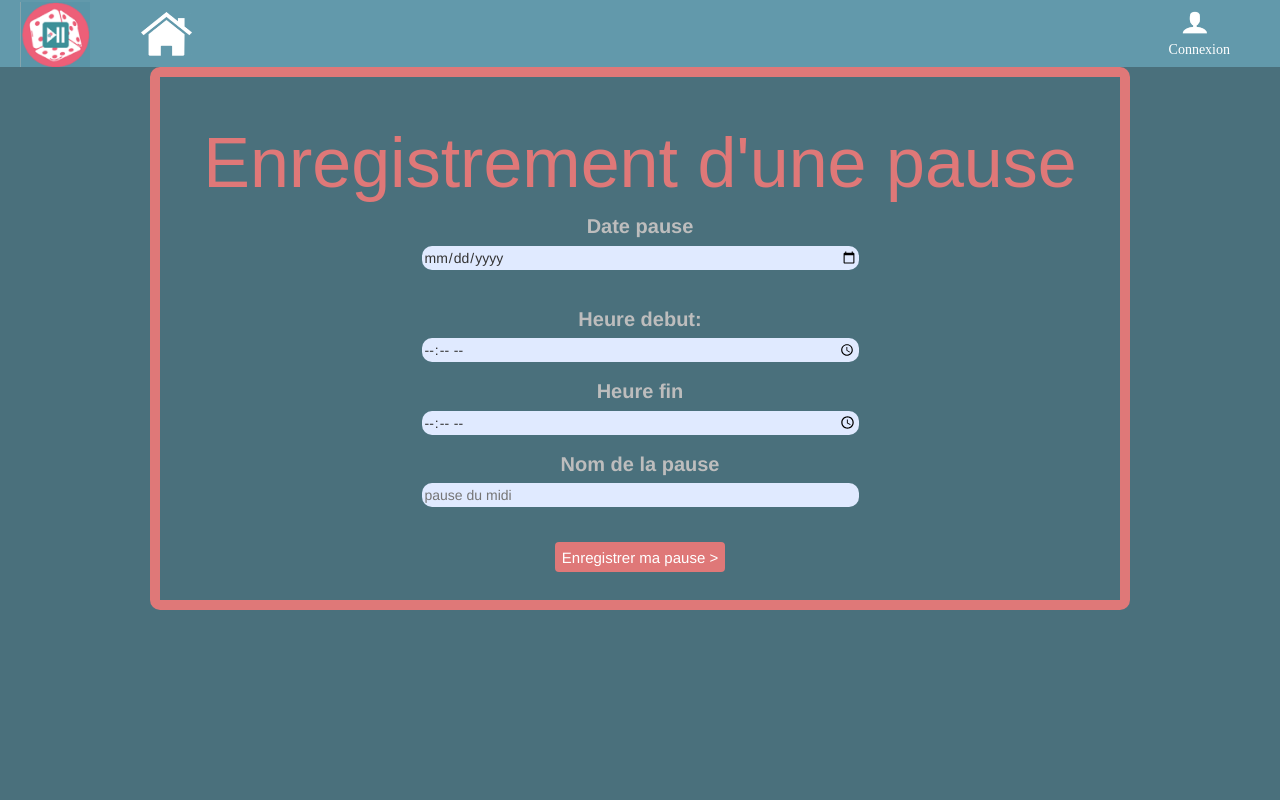
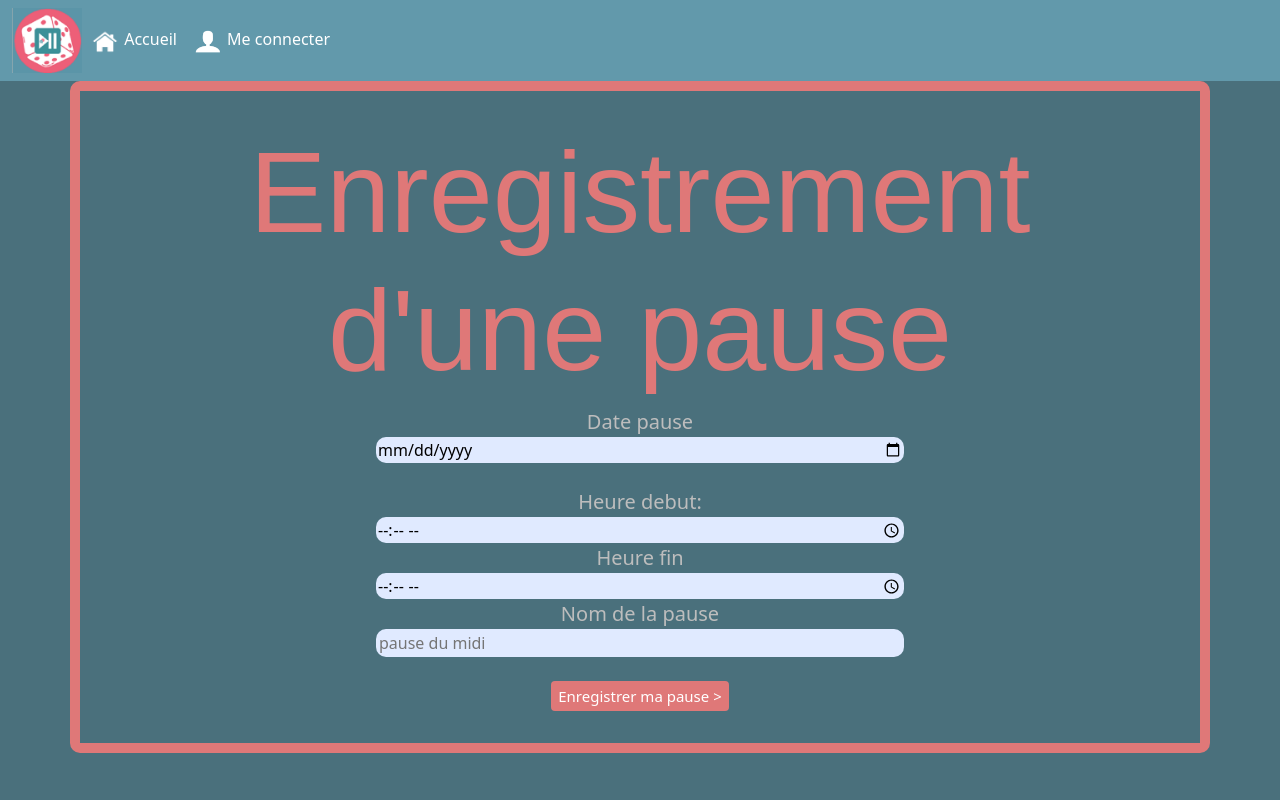
Before and after one commit to ZeynaRR/TimeToBreak, a PHP site: page /gitTimeToBreak/view/interfaceSavingPause.php?action=inscription in a window 1280 px wide. Run offline with PHP 8.4, Linux system fonts and the light colour scheme.

Commit message:
Début responsive
refonte des différentes pages pour le responsif (bootstrap 5)

```diff
--- a/ressources/css/generalCss.css
+++ b/ressources/css/generalCss.css
@@ -12,15 +12,9 @@
     --arrondiInput: 10px;
 }
 
-h1 {
-    text-align: center;
-    color: var(--rose);
-    font-size: 70px;
-    font-weight: 400;
-}
 
 body {
-    background-color: var(--background);
+    background-color: var(--background) !important;
 }
 
 header {
@@ -36,7 +30,7 @@ h1 {
     text-align: center;
     color: var(--rose);
     font-family: "Arial";
-    font-size: 70px;
+    font-size: 9vw !important;
 }
 .centered {
     display: flex;
@@ -48,54 +42,32 @@ img[class="logoTTB"] {
     height: 65px;
     width: 70px;
     background-color: transparent;
-    margin-top:2px;
-    /*margin-bottom:5px;*/
-    margin-left: 20px;
 }
 
 img[class="logoHome"] {
-    height: 55px;
-    width: 65px;
+    height: 25px;
+    width: 30px;
     background-color: transparent;
-    margin-top:5px;
-    margin-bottom:5px;
-    margin-left: 40px;
 }
 
 img[class="logoDisconnection"] {
     height: 25px;
     width: 30px;
     background-color: transparent;
-    margin-top:10px;
-    margin-bottom:20px;
-    position:absolute;
-    right:70px;
 }
 
 a[class="disconnection"] {
-    position:absolute;
-    right:35px;
-    margin-top:40px;
-    margin-bottom:5px;
     font-family: "Arial Nova";
     color: #ff5757;
 }
 
 img[class="logoInscription-Connexion"] {
-    height: 25px;
+     height: 25px;
     width: 30px;
     background-color: transparent;
-    margin-top:10px;
-    margin-bottom:20px;
-    position:absolute;
-    right:70px;
 }
 
-a[class="inscription-connexion"] {
-    position:absolute;
-    right:50px;
-    margin-top:40px;
-    margin-bottom:5px;
-    font-family: "Arial Nova";
-    color: white;
+
+#home, .inscription-connexion, .disconnection{
+    color:white !important;
 }
--- a/ressources/css/inscription.css
+++ b/ressources/css/inscription.css
@@ -1,5 +1,7 @@
 #form{
-    display:grid;
+    display : flex;
+    flex-direction : column;
+    width : 100%;
 }
 
 
@@ -10,6 +12,7 @@
     border: 1px solid transparent;
     font-size: 15px;
     height: 2em;
+
 }
 
 #inscription:hover {
@@ -36,7 +39,6 @@ input[type="image"] {
 }
 
 #divForm{
-    width: 45em;
     border: 10px solid var(--rose);
     padding: 2em;
     border-radius: var(--arrondiInput);
--- a/ressources/css/interfaceListingPause.css
+++ b/ressources/css/interfaceListingPause.css
@@ -12,14 +12,12 @@ section {
 	border: 10px #DF7878 solid;
 	border-radius: 40px;
 	width: 100%;
-	height: 500px;
 	/*to be update*/
 }
 
 table {
 	border-collapse: collapse;
 	background: var(--header);
-	/* Les bordures du tableau seront collées (plus joli) */
 }
 
 .table-responsive{
@@ -39,7 +37,7 @@ th {
 
 
 a{
-	color: white;
+	color: white !important;
 }
 
 #updateBreak{
--- a/ressources/css/interfaceSavingPause.css
+++ b/ressources/css/interfaceSavingPause.css
@@ -13,7 +13,6 @@ input[type="date"],input[type="time"], input[type="text"] {
 
 }
 #divFormEnregistrement{
-    width: 70em;
     border: 10px solid var(--rose);
     padding: 2em;
     border-radius: var(--arrondiInput);
@@ -26,9 +25,19 @@ input[type="date"],input[type="time"], input[type="text"] {
     border: 1px solid transparent;
     font-size: 15px;
     height: 2em;
+    width: max-content;
 }
 
 #enregistrement:hover {
     background-color:#dddddd;
     color: var(--rose);
 }
+
+#formSavingBreaks{
+    display : flex;
+    flex-direction : column;
+}
+
+.col-sm-6{
+    width:100%;
+}
--- a/ressources/css/selectChatRoom.css
+++ b/ressources/css/selectChatRoom.css
@@ -8,7 +8,6 @@ h1{
 
 #main {
     margin: auto;
-    width: 50%;
 }
 .search-container{
     margin: auto;
@@ -22,7 +21,6 @@ h1{
 #DivSalons{
     border: 10px solid var(--rose);
     margin: auto;
-    width: 55em;
     padding: 2em;
     border-radius: var(--arrondiInput);
     column-count: 2;
--- a/view/GameInterface.php
+++ b/view/GameInterface.php
@@ -5,7 +5,7 @@
     <meta charset="utf-8">
     <meta name="viewport" content="width=device-width, initial-scale=1, maximum-scale=1, shrink-to-fit=no" />
     <title>Suggestions de jeux</title>
-    <link href="https://maxcdn.bootstrapcdn.com/bootstrap/3.3.1/css/bootstrap.min.css" rel="stylesheet" />
+    <link href="https://cdn.jsdelivr.net/npm/bootstrap@5.0.1/dist/css/bootstrap.min.css" rel="stylesheet" integrity="sha384-+0n0xVW2eSR5OomGNYDnhzAbDsOXxcvSN1TPprVMTNDbiYZCxYbOOl7+AMvyTG2x" crossorigin="anonymous">integrity="sha384-+0n0xVW2eSR5OomGNYDnhzAbDsOXxcvSN1TPprVMTNDbiYZCxYbOOl7+AMvyTG2x" crossorigin="anonymous">
     <link rel="stylesheet" href="https://use.fontawesome.com/releases/v5.15.3/css/all.css" integrity="sha384-SZXxX4whJ79/gErwcOYf+zWLeJdY/qpuqC4cAa9rOGUstPomtqpuNWT9wdPEn2fk" crossorigin="anonymous">
     <link href="../ressources/css/generalCss.css" rel="stylesheet">
     <link href="../ressources/css/gameInterface.css" rel="stylesheet">
@@ -40,5 +40,6 @@
     else {
         header("Location: ?action=tdb");
     }?>
+       <script src="https://cdn.jsdelivr.net/npm/bootstrap@5.0.1/dist/js/bootstrap.bundle.min.js" integrity="sha384-gtEjrD/SeCtmISkJkNUaaKMoLD0//ElJ19smozuHV6z3Iehds+3Ulb9Bn9Plx0x4" crossorigin="anonymous"></script>
 </body>
 </html>
--- a/view/codeModerator.php
+++ b/view/codeModerator.php
@@ -8,7 +8,7 @@
     <meta charset="utf-8">
     <meta name="viewport" content="width=device-width, initial-scale=1, maximum-scale=1" />
     <title>Inscription</title>
-    <link href="https://maxcdn.bootstrapcdn.com/bootstrap/3.3.1/css/bootstrap.min.css" rel="stylesheet" />
+    <link href="https://cdn.jsdelivr.net/npm/bootstrap@5.0.1/dist/css/bootstrap.min.css" rel="stylesheet" integrity="sha384-+0n0xVW2eSR5OomGNYDnhzAbDsOXxcvSN1TPprVMTNDbiYZCxYbOOl7+AMvyTG2x" crossorigin="anonymous">
     <link rel="stylesheet" type="text/css" href="../ressources/css/generalCss.css">
     <link rel="stylesheet" type="text/css" href="../ressources/css/inscription.css">
     <link rel="apple-touch-icon" sizes="180x180" href="../apple-touch-icon.png">
@@ -45,5 +45,6 @@
     <footer></footer>
     <script type="text/javascript" src="../ressources/js/codeModerator.js">
     </script>
+       <script src="https://cdn.jsdelivr.net/npm/bootstrap@5.0.1/dist/js/bootstrap.bundle.min.js" integrity="sha384-gtEjrD/SeCtmISkJkNUaaKMoLD0//ElJ19smozuHV6z3Iehds+3Ulb9Bn9Plx0x4" crossorigin="anonymous"></script>
 </body>
 </html>
--- a/view/contact.html
+++ b/view/contact.html
@@ -5,7 +5,7 @@
      <meta charset="utf-8" />
      <meta name="viewport" content="width=device-width, initial-scale=1, maximum-scale=1" />
      <title> Contact </title>
-     <link href="https://maxcdn.bootstrapcdn.com/bootstrap/3.3.1/css/bootstrap.min.css" rel="stylesheet" />
+     <link href="https://cdn.jsdelivr.net/npm/bootstrap@5.0.1/dist/css/bootstrap.min.css" rel="stylesheet" integrity="sha384-+0n0xVW2eSR5OomGNYDnhzAbDsOXxcvSN1TPprVMTNDbiYZCxYbOOl7+AMvyTG2x" crossorigin="anonymous">
      <link rel="stylesheet" type="text/css" href="../ressources/css/generalCss.css">
      <link rel="stylesheet" type="text/css" href="../ressources/css/mentionsContact.css">
      <link rel="apple-touch-icon" sizes="180x180" href="../apple-touch-icon.png">
@@ -65,5 +65,6 @@
      </section>
     <script type="text/javascript" src="../ressources/js/contact.js">
     </script>
+       <script src="https://cdn.jsdelivr.net/npm/bootstrap@5.0.1/dist/js/bootstrap.bundle.min.js" integrity="sha384-gtEjrD/SeCtmISkJkNUaaKMoLD0//ElJ19smozuHV6z3Iehds+3Ulb9Bn9Plx0x4" crossorigin="anonymous"></script>
  </body>
  </html>
--- a/view/header.php
+++ b/view/header.php
@@ -1,33 +1,46 @@
 <!DOCTYPE html>
 
 <html lang="fr">
+
 <head>
     <meta charset="utf-8">
     <link href="../ressources/css/generalCss.css" rel="stylesheet">
+    <link href="https://cdn.jsdelivr.net/npm/bootstrap@5.0.1/dist/css/bootstrap.min.css" rel="stylesheet" integrity="sha384-+0n0xVW2eSR5OomGNYDnhzAbDsOXxcvSN1TPprVMTNDbiYZCxYbOOl7+AMvyTG2x" crossorigin="anonymous">
 </head>
 
 <body>
     <header>
-        <div class="header">
-            <img class="logoTTB" src="../ressources/images/logoTTB2.png" alt="logoTTB"/>
+        <nav class="navbar navbar-expand-lg navbar-light">
+            <div class="container-fluid">
+                <button class="navbar-toggler " type="button" data-bs-toggle="collapse" data-bs-target="#navbarToggler" aria-controls="navbarToggler" aria-expanded="false" aria-label="Toggle navigation">
+                    <span class="navbar-toggler-icon"></span>
+                </button>
+                <img class="logoTTB" src="../ressources/images/logoTTB2.png" alt="logoTTB" />
+                <div class="collapse navbar-collapse" id="navbarToggler">
+                    <ul class="navbar-nav  mb-2 mb-lg-0 ">
+                        <li class="nav-item">
+                            <a href="?action=tdb" id="home" class="nav-link"><img class="logoHome" src="../ressources/images/logoHome2.png" alt="logo accueil de l'application" /> Accueil </a>
+                        </li>
+                        <li class="nav-item">
+                            <?php if (isset($_SESSION['id'])) { ?>
 
-            <a href="?action=tdb"><img class="logoHome" src="../ressources/images/logoHome2.png" alt="logoHome"/></a>
-
-            <?php if(isset($_SESSION['id'])) {?>
-                <img class="logoDisconnection" src="../ressources/images/logoDisconnection.png" alt="logoHome"/>
-                <a class="disconnection" href="?action=disconnect" style="text-decoration: none">Déconnexion</a>
-            <?php }
-            else {
-                if($_GET['action'] == 'inscription') { ?>
-                    <img class="logoInscription-Connexion" src="../ressources/images/profilLogo.png" alt="logoInscription"/>
-                    <a class="inscription-connexion" href="?action=connection" style="text-decoration: none">Connexion</a>
-                <?php }
-                else if ($_GET['action'] == 'connection' || $_GET['action'] == 'connect') { ?>
-                    <img class="logoInscription-Connexion" src="../ressources/images/profilLogo.png" alt="logoInscription"/>
-                    <a class="inscription-connexion" href="?action=inscription" style="text-decoration: none">Inscription</a>
+                                <a class="disconnection nav-link" href="?action=disconnect" style="text-decoration: none"> <img class="logoDisconnection" src="../ressources/images/logoDisconnection.png" alt="logo déconnection de l'application" /> Me déconnecter</a>
+                        </li>
+                        <li class="nav-item">
+                            <?php } else {
+                                if ($_GET['action'] == 'inscription') { ?>
+                                <a class="inscription-connexion nav-link" href="?action=connection" style="text-decoration: none"> <img class="logoInscription-Connexion" src="../ressources/images/profilLogo.png" alt="logo clicable connexion de l'application " /> Me connecter</a>
+                        </li>
+                        <li class="nav-item">
+                        <?php } else if ($_GET['action'] == 'connection' || $_GET['action'] == 'connect') { ?>
+                            <a class="inscription-connexion nav-link" href="?action=inscription" style="text-decoration: none"> <img class="logoInscription-Connexion" src="../ressources/images/profilLogo.png" alt="logo clicable inscription de l'application " /> M'inscrire</a>
+                        </li>
+                    <?php } ?>
                 <?php } ?>
-            <?php } ?>
-        </div>
+                    </ul>
+                </div>
+            </div>
     </header>
 </body>
+
 </html>
--- a/view/inscriptionModerator.php
+++ b/view/inscriptionModerator.php
@@ -8,7 +8,7 @@
     <meta charset="utf-8">
     <meta name="viewport" content="width=device-width, initial-scale=1, maximum-scale=1" />
     <title>Inscription</title>
-    <link href="https://maxcdn.bootstrapcdn.com/bootstrap/3.3.1/css/bootstrap.min.css" rel="stylesheet" />
+    <link href="https://cdn.jsdelivr.net/npm/bootstrap@5.0.1/dist/css/bootstrap.min.css" rel="stylesheet" integrity="sha384-+0n0xVW2eSR5OomGNYDnhzAbDsOXxcvSN1TPprVMTNDbiYZCxYbOOl7+AMvyTG2x" crossorigin="anonymous">integrity="sha384-+0n0xVW2eSR5OomGNYDnhzAbDsOXxcvSN1TPprVMTNDbiYZCxYbOOl7+AMvyTG2x" crossorigin="anonymous">
     <link rel="stylesheet" type="text/css" href="../ressources/css/generalCss.css">
     <link rel="stylesheet" type="text/css" href="../ressources/css/inscription.css">
     <link rel="apple-touch-icon" sizes="180x180" href="../apple-touch-icon.png">
@@ -75,5 +75,6 @@
     <footer></footer>
     <script type="text/javascript" src="../ressources/js/inscriptionModerator.js">
     </script>
+       <script src="https://cdn.jsdelivr.net/npm/bootstrap@5.0.1/dist/js/bootstrap.bundle.min.js" integrity="sha384-gtEjrD/SeCtmISkJkNUaaKMoLD0//ElJ19smozuHV6z3Iehds+3Ulb9Bn9Plx0x4" crossorigin="anonymous"></script>
 </body>
 </html>
--- a/view/interfaceSavingPause.php
+++ b/view/interfaceSavingPause.php
@@ -5,7 +5,7 @@
 	<meta charset="utf-8">
 	<meta name="viewport" content="width=device-width, initial-scale=1, maximum-scale=1, shrink-to-fit=no" />
 	<title>Enregistrement de pause</title>
-	<link href="https://maxcdn.bootstrapcdn.com/bootstrap/3.3.1/css/bootstrap.min.css" rel="stylesheet" />
+	<link href="https://cdn.jsdelivr.net/npm/bootstrap@5.0.1/dist/css/bootstrap.min.css" rel="stylesheet" integrity="sha384-+0n0xVW2eSR5OomGNYDnhzAbDsOXxcvSN1TPprVMTNDbiYZCxYbOOl7+AMvyTG2x" crossorigin="anonymous">
 	<link rel="stylesheet" href="https://use.fontawesome.com/releases/v5.15.3/css/all.css" integrity="sha384-SZXxX4whJ79/gErwcOYf+zWLeJdY/qpuqC4cAa9rOGUstPomtqpuNWT9wdPEn2fk" crossorigin="anonymous">
 	<link rel="stylesheet" type="text/css" href="../ressources/css/generalCss.css">
 	<link rel="stylesheet" href="../ressources/css/interfaceSavingPause.css">
@@ -22,40 +22,44 @@
 
 	<?php include("../view/header.php") ?>
 
-	<div id="divFormEnregistrement" class="container">
+	<div id="divFormEnregistrement" class="container-sm">
 		<div class="row text-center">
 			<h1>Enregistrement d'une pause</h1>
-				<form action="../controller/interfaceSavingPauseController.php" method="post">
+				<form action="../controller/interfaceSavingPauseController.php" method="post" id="formSavingBreaks">
 					<label for="dateOfTheBreak">Date pause</label>
 					<div class="form-group centered">
-						<div class="col-xs-6">
+						<div class="col-sm-6">
 							<input type="date" name="dateOfTheBreak" id="dateOfTheBreak" required />
 						</div>
 					</div>
 					<br>
 					<label for="beginOfTheBreak">Heure debut:</label>
 					<div class="form-group centered">
-						<div class="col-xs-6">
+						<div class="col-sm-6">
 							<input type="time" name="beginOfTheBreak" id="beginOfTheBreak" required />
 						</div>
 					</div>
 					<label for="endOfTheBreak">Heure fin</label>
 					<div class="form-group centered">
-						<div class="col-xs-6">
+						<div class="col-sm-6">
 							<input type="time" name="endOfTheBreak" id="endOfTheBreak" required />
 						</div>
 					</div>
 					<label for="nameOfTheBreak">Nom de la pause</label>
 					<div class="form-group centered">
-						<div class="col-xs-6">
+						<div class="col-sm-6">
 						<input type="text" name="nameOfTheBreak" id="nameOfTheBreak" placeholder="pause du midi" />
 						</div>
 					</div>
 					<br>
+					<div class="form-group centered">
 					<input id="enregistrement" type="submit" value="Enregistrer ma pause >">
+					</div>
 				</form>
 		</div>
 	</div>
+
+	<script src="https://cdn.jsdelivr.net/npm/bootstrap@5.0.1/dist/js/bootstrap.bundle.min.js" integrity="sha384-gtEjrD/SeCtmISkJkNUaaKMoLD0//ElJ19smozuHV6z3Iehds+3Ulb9Bn9Plx0x4" crossorigin="anonymous"></script>
 </body>
 
 </html>
--- a/view/selectChatRoom.php
+++ b/view/selectChatRoom.php
@@ -2,9 +2,12 @@
 <html>
 <head>
     <meta charset = "utf-8">
+    <meta name="viewport" content="width=device-width, initial-scale=1" />
     <title>Inscription</title>
     <link rel="stylesheet" type="text/css" href="../ressources/css/generalCss.css">
     <link rel="stylesheet" type="text/css" href="../ressources/css/selectChatRoom.css">
+    <link href="https://cdn.jsdelivr.net/npm/bootstrap@5.0.1/dist/css/bootstrap.min.css" rel="stylesheet" integrity="sha384-+0n0xVW2eSR5OomGNYDnhzAbDsOXxcvSN1TPprVMTNDbiYZCxYbOOl7+AMvyTG2x" crossorigin="anonymous">
+	<script src="https://stackpath.bootstrapcdn.com/bootstrap/4.1.3/js/bootstrap.min.js" integrity="sha384-ChfqqxuZUCnJSK3+MXmPNIyE6ZbWh2IMqE241rYiqJxyMiZ6OW/JmZQ5stwEULTy" crossorigin="anonymous"></script>
 </head>
 
 <body>
@@ -13,6 +16,7 @@
 }
 ?>
 <h1> Salons de Discussions </h1>
+<div class="container-fluid">
 <div id="main">
     <div class="search-container">
       <form action="">
@@ -24,5 +28,6 @@
        <?php affSalonsDeDiscussions();?>
     </div>
 </div>
+</div>
 </body>
 </html>
```
Also changed, not shown: public/css/tdb.css (+4 -7 lines), ressources/css/connexion.css (+1 -9 lines), view/connexion.php (+15 -8 lines), view/inscription.php (+9 -8 lines), view/interfaceListingPause.php (+8 -1 lines), view/interfaceUpdatingPause.php (+15 -9 lines), view/tdb.php (+13 -13 lines).
